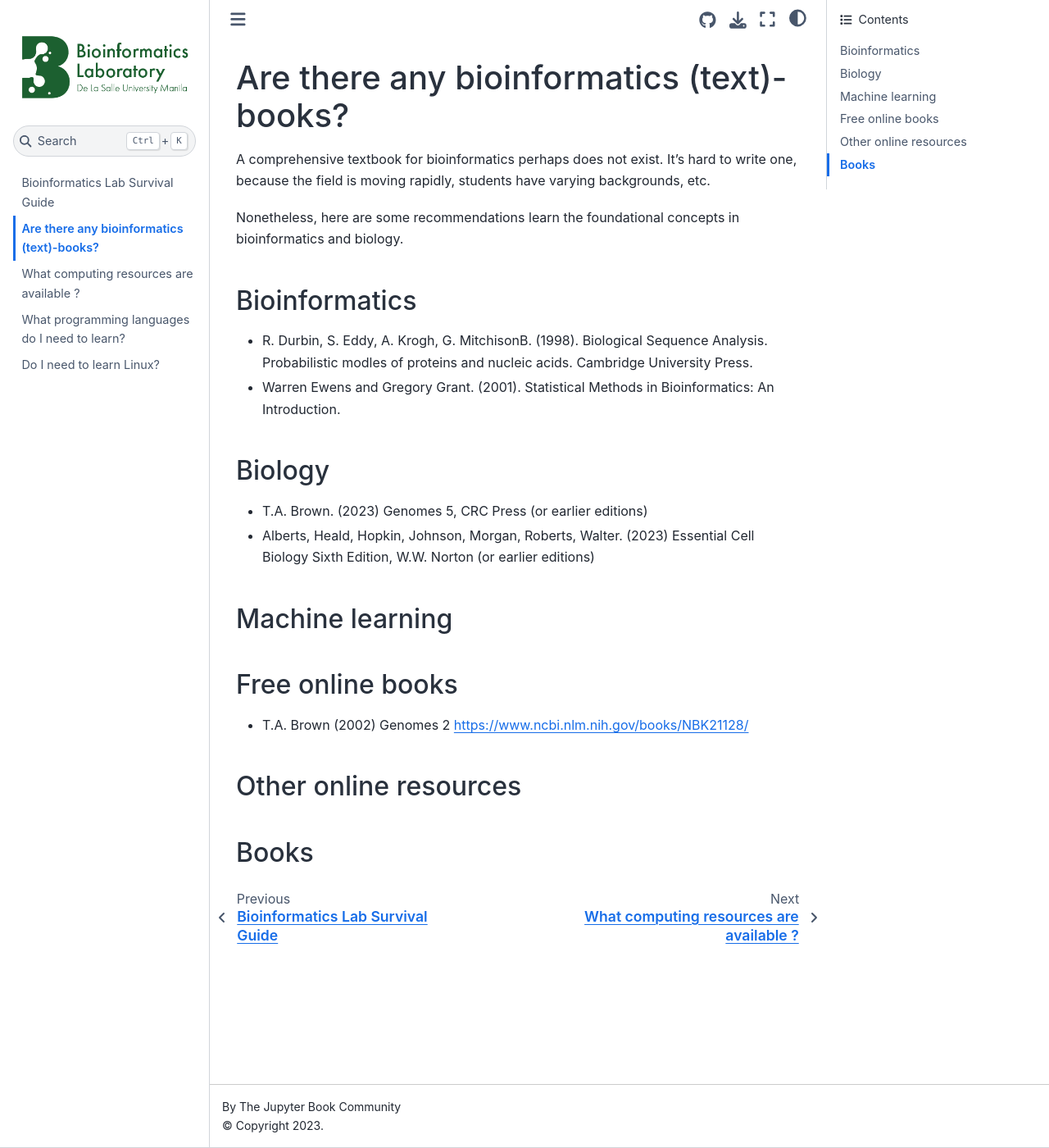
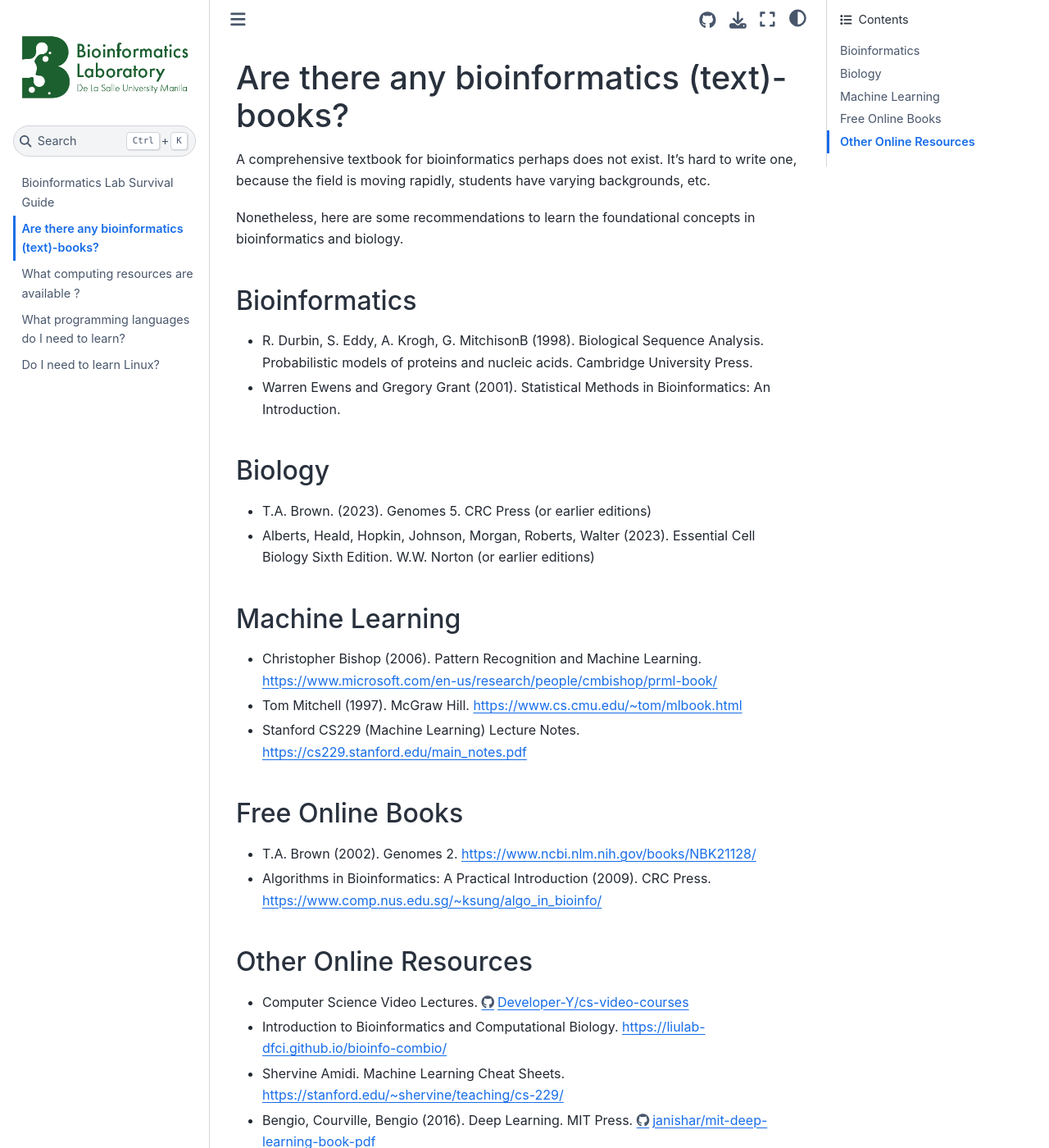
Before and after one commit to bioinfodlsu/bioinfodlsu-survival-guide, a Jupyter Book: the page built from bioinfo-textbooks.md, in a window 1280 px wide and 1400 px high. Shown: the whole window at 82% size. Built offline with Jupyter Book 1.0.4 settings and Sphinx 7.4.7 and the Sphinx Book theme 1.1.4, drawn with Linux system fonts in a browser that asks for light colours; some of the changed text lies outside the part shown.

```diff
--- a/bioinfo-textbooks.md
+++ b/bioinfo-textbooks.md
@@ -3,25 +3,37 @@
 A comprehensive textbook for bioinformatics perhaps does not exist.
 It's hard to write one, because the field is moving rapidly, students have varying backgrounds, etc.
 
-Nonetheless, here are some recommendations learn the foundational concepts in bioinformatics and biology.
+Nonetheless, here are some recommendations to learn the foundational concepts in bioinformatics and biology.
 
 ## Bioinformatics
-- R. Durbin, S. Eddy, A. Krogh, G. MitchisonB. (1998). Biological Sequence Analysis. Probabilistic modles of proteins and nucleic acids. Cambridge University Press.
+- R. Durbin, S. Eddy, A. Krogh, G. MitchisonB (1998). Biological Sequence Analysis. Probabilistic models of proteins and nucleic acids. Cambridge University Press.
 
-- Warren Ewens and Gregory Grant. (2001). Statistical Methods in Bioinformatics: An Introduction.
+- Warren Ewens and Gregory Grant (2001). Statistical Methods in Bioinformatics: An Introduction.
 
 ## Biology
-- T.A. Brown. (2023) Genomes 5, CRC Press (or earlier editions)
+- T.A. Brown. (2023). Genomes 5. CRC Press (or earlier editions)
 
-- Alberts, Heald, Hopkin, Johnson, Morgan, Roberts, Walter. (2023) Essential Cell Biology Sixth Edition, W.W. Norton (or earlier editions)
+- Alberts, Heald, Hopkin, Johnson, Morgan, Roberts, Walter (2023). Essential Cell Biology Sixth Edition. W.W. Norton (or earlier editions)
 
-## Machine learning
+## Machine Learning
+- Christopher Bishop (2006). Pattern Recognition and Machine Learning. https://www.microsoft.com/en-us/research/people/cmbishop/prml-book/
 
-## Free online books
-- T.A. Brown (2002) Genomes 2 https://www.ncbi.nlm.nih.gov/books/NBK21128/
+- Tom Mitchell (1997). McGraw Hill. https://www.cs.cmu.edu/~tom/mlbook.html
 
+- Stanford CS229 (Machine Learning) Lecture Notes. https://cs229.stanford.edu/main_notes.pdf
 
-## Other online resources
+## Free Online Books
+- T.A. Brown (2002). Genomes 2. https://www.ncbi.nlm.nih.gov/books/NBK21128/
 
+- Algorithms in Bioinformatics: A Practical Introduction (2009). CRC Press. https://www.comp.nus.edu.sg/~ksung/algo_in_bioinfo/
 
-## Books
+## Other Online Resources
+- Computer Science Video Lectures. https://github.com/Developer-Y/cs-video-courses?tab=readme-ov-file#computational-biology
+
+- Introduction to Bioinformatics and Computational Biology. https://liulab-dfci.github.io/bioinfo-combio/
+
+- Shervine Amidi. Machine Learning Cheat Sheets. https://stanford.edu/~shervine/teaching/cs-229/
+
+- Bengio, Courville, Bengio (2016). Deep Learning.  MIT Press. https://github.com/janishar/mit-deep-learning-book-pdf
+
+- Machine Learning Glossary. https://developers.google.com/machine-learning/glossary
```
Also changed, not shown: programming-languages.md (+8 -0 lines), 1 other file.
